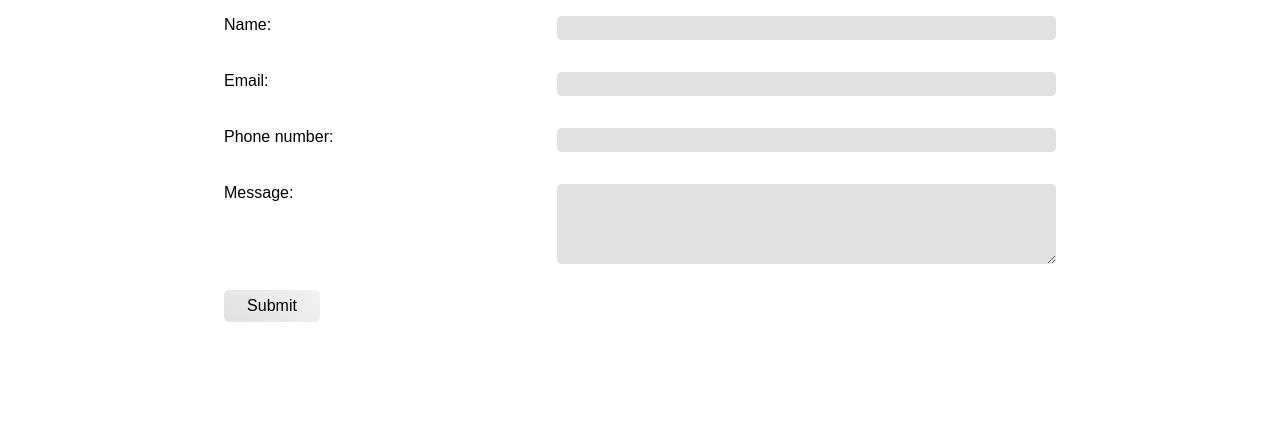
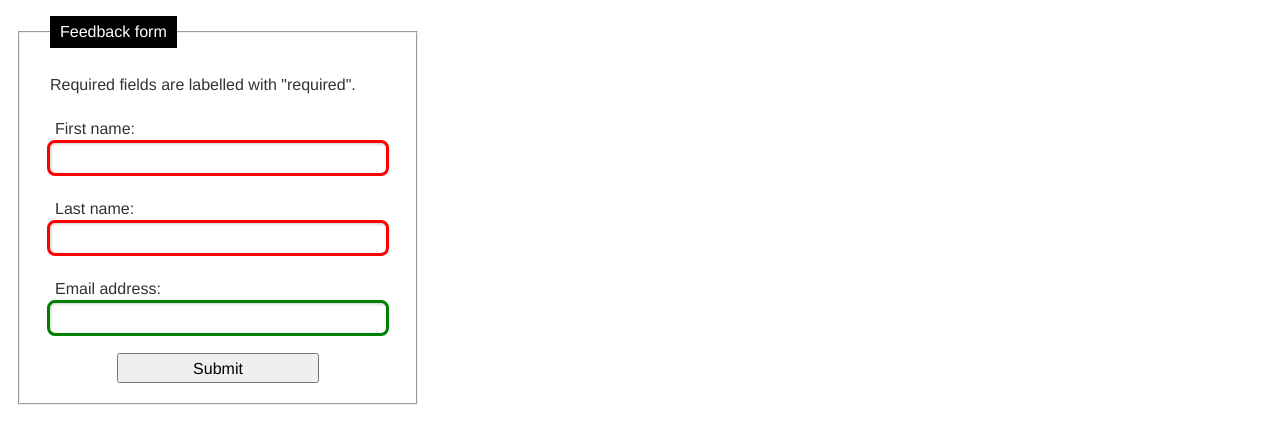
Before and after one commit to raulvillajr95/fcc-lessons, a plain HTML site: page index.html in a window 1280 px wide. Drawn offline with Linux system fonts and the light colour scheme.

Commit message:
Complete 'Advanced form styling 3' in MDN

```diff
--- a/index.html
+++ b/index.html
@@ -4,27 +4,32 @@
     <meta charset="utf-8">
     <meta name="viewport" content="width=device-width">
     <link rel="stylesheet" href="styles.css">
+    <script src="practice.js"></script>
     <title>Postcard example</title>
   </head>
   <body>
     <form>
+      <fieldset>
+        <legend>Feedback form</legend>
+
+        <p>Required fields are labelled with "required".</p>
         <div>
-        <label for="name">Name:</label>
-        <input type="text" name="name" id="name">
+          <label for="fname">First name: </label>
+          <input id="fname" name="fname" type="text" required>
+          <span></span>
         </div>
         <div>
-        <label for="email">Email: </label>
-        <input type="email" name="email" id="email">
+          <label for="lname">Last name: </label>
+          <input id="lname" name="lname" type="text" required>
+          <span></span>
         </div>
         <div>
-        <label for="tel">Phone number:</label>
-        <input type="tel" name="tel" id="tel">
+          <label for="email">Email address: </label>
+          <input id="email" name="email" type="email">
+          <span></span>
         </div>
-      <div>
-        <label for="message">Message:</label>
-        <textarea name="message" id="message"></textarea>
-      </div>
+        <div><button>Submit</button></div>
+      </fieldset>
     </form>
-    <button class="btn">Submit</button>
   </body>
 </html>
--- a/styles.css
+++ b/styles.css
@@ -1,45 +1,87 @@
+body {
+  background-color: #fff;
+  color: #333;
+  font: 1em / 1.4 Helvetica Neue, Helvetica, Arial, sans-serif;
+  padding: 1em;
+  margin: 0;
+}
+
 * {
   box-sizing: border-box;
-  margin: 0;
-  padding: 0;
 }
 
-body {
-  font-family: Arial, Helvetica, sans-serif;
+button,
+input,
+select {
+  font-family: inherit;
+  font-size: 100%;
+  padding: 0; margin: 0;
 }
 
-form {
-  margin: 0 auto;
-  width: 65%;
-}
-.btn {
-  margin-left: 17.5%;
-  margin-top: 10px;
-  height: 2rem;
-  width: 6rem;
-  font-size: 100%;
-  border-radius: 5px;
-  border-style: none;
-
-  background: linear-gradient(40deg, #e1e1e1, #f2f2f2);
-}
-div {
-  display: flex;
-  padding: 1rem 0;
-  justify-content: space-between;
+fieldset {
+  padding: 10px 30px 0;
+  width: 400px;
 }
 
-input, textarea {
-  width: 60%;
-  border-style: none;
-  background-color: #e1e1e1;
+legend {
+  color: white;
+  background: black;
+  padding: 5px 10px;
+}
+
+fieldset > div {
+  margin-bottom: 20px;
+  display: flex;
+  flex-flow: row wrap;
+}
+
+button, label, input {
+  display: block;
+  font-family: inherit;
+  font-size: 100%;
+  padding: 0;
+  margin: 0;
+  box-sizing: border-box;
+  width: 100%;
+  padding: 5px;
+  height: 30px;
+}
+
+input {
+  box-shadow: inset 1px 1px 3px #ccc;
   border-radius: 5px;
 }
 
-input {
-  height: 1.5rem;
+input:hover, input:focus {
+  background-color: #eee;
 }
 
-textarea {
-  height: 5rem;
+button {
+  width: 60%;
+  margin: 0 auto;
 }
+
+input[name="fname"]:empty {
+  outline: 3px solid red;
+  border-style: none;
+}
+
+input[name="fname"]:valid {
+  outline: 3px solid green;
+  border-style: none;
+}
+
+input[name="lname"]:empty {
+  outline: 3px solid red;
+  border-style: none;
+}
+
+input[name="lname"]:valid {
+  outline: 3px solid green;
+  border-style: none;
+}
+
+input[id="email"]:valid {
+  outline: 3px solid green;
+  border-style: none;
+}
```
Lines whose indentation alone changed are shown as unchanged.
